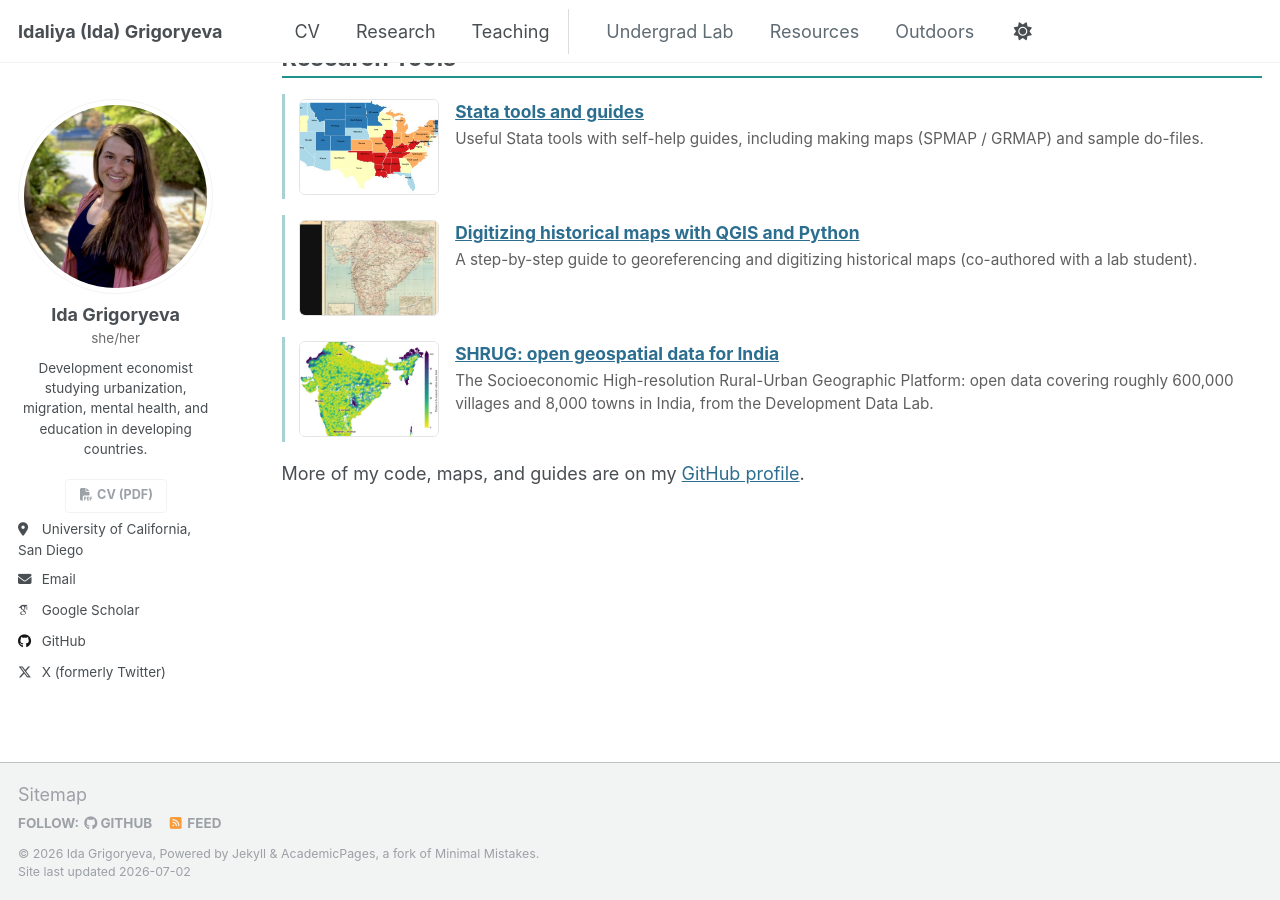
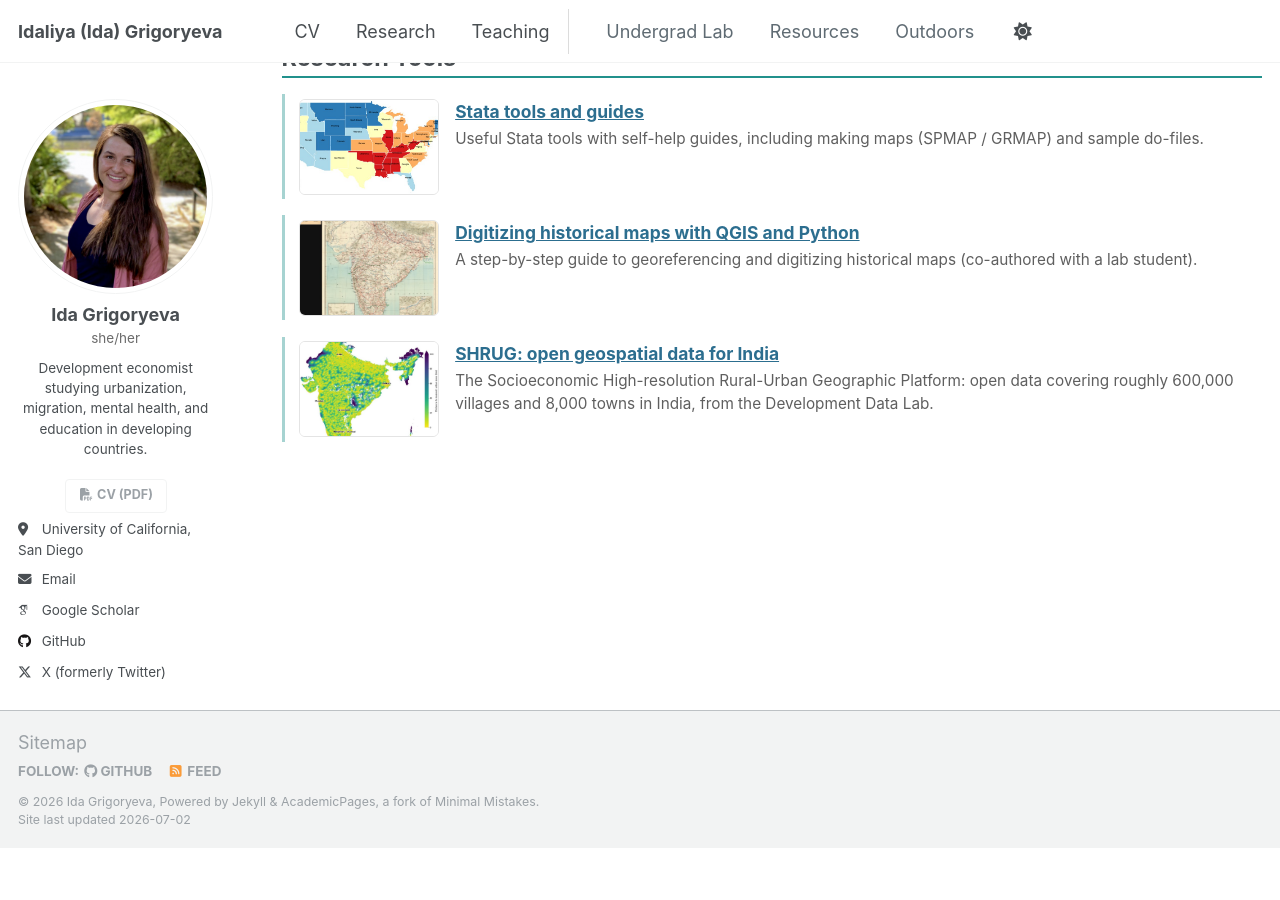
Before and after one commit to idagri/idagri.github.io, a Jekyll site: the page built from _pages/resources.md, in a window 1280 px wide and 900 px high, scrolled down 764 px. Built offline with Jekyll 4.4.1, drawn with Linux system fonts in a browser that asks for light colours; some web fonts are replaced; a script that is not in the unit is left out; after the commit the page ends 1612 px from its top, so only the background shows below that; part of the change alters nothing that is shown.

Commit message:
Resources/Data: de-personalize the geospatial guide (concise resource facts; GHS data-types sub-bullet; UPenn + geo4.dev grouped as aggregated catalogs). MH tables: rename Youth column to "Youth available?" with specific values (by age / student status / youth-only / no). DHS: MH module is a small but growing set (Nepal, Kenya, Bangladesh, ...), not two only. Remove the redundant "more on my GitHub" line.
Co-Authored-By: Claude Opus 4.8 <noreply@anthropic.com>

```diff
--- a/_pages/resources.md
+++ b/_pages/resources.md
@@ -92,67 +92,68 @@ Curated datasets I point students to.
 <details markdown="1">
 <summary><b>Geospatial data</b> for development &amp; urban research</summary>
 
-For a broad catalog of global and US spatial data, the [UPenn Libraries GIS guide](https://guides.library.upenn.edu/c.php?g=1321452&p=9876288) is a great starting point. The sources I reach for most:
+Publicly available spatial and satellite data for development and urban research:
 
-- **[GHS - Global Human Settlement Layer](https://human-settlement.emergency.copernicus.eu/)** (JRC / Copernicus). Global gridded built-up surface (GHS-BUILT), population (GHS-POP), and a settlement / degree-of-urbanization layer (GHS-SMOD), plus the Urban Centre Database (GHS-UCDB) of consistently delineated cities. I mostly use the GHS-POP population grids (1975-2020) and the Urban Centre Database to define and track cities over time.
-- **[DHS - Demographic and Health Surveys](https://dhsprogram.com/)**. Household survey microdata across many developing countries. The geospatial program adds (randomly displaced) GPS cluster coordinates and spatial covariates such as night lights, so health and wellbeing outcomes can be tied to place; the confidential GPS data needs a short access request.
-- **Night lights.** VIIRS and DMSP nighttime-lights rasters, a standard proxy for local economic activity (Matt Lowe's night-lights and ArcGIS guide is a good hands-on introduction).
-- **[GADM](https://gadm.org/)**. My default source for administrative boundaries (country down to level 2-3) when I need clean, current admin polygons.
-- **[IPUMS International](https://international.ipums.org/international/geography_gis.shtml)**. Harmonized (consistent-over-time GEOLEV1 / GEOLEV2) and unharmonized (year-specific) administrative boundaries that link directly to census microdata; see the [GIS boundary files](https://international.ipums.org/international/gis.shtml). For the US, [IPUMS USA](https://usa.ipums.org/usa/) does the same with US census data.
-- **[geo4.dev data catalog](https://www.geo4.dev/library?cat=Data+Catalog)**. A catalog of spatial datasets aimed specifically at development research.
+- **[GHS - Global Human Settlement Layer](https://human-settlement.emergency.copernicus.eu/)** (JRC / Copernicus). Global gridded data on the human presence, 1975 onward.
+    - GHS-BUILT (built-up surface), GHS-POP (population grids), GHS-SMOD (settlement model / degree of urbanization), and GHS-UCDB (Urban Centre Database of consistently delineated cities).
+- **[DHS - Demographic and Health Surveys](https://dhsprogram.com/)**. Household survey microdata across many developing countries; the geospatial program adds (randomly displaced) GPS cluster coordinates and covariates such as night lights. Confidential GPS data needs a short access request.
+- **Night lights.** VIIRS and DMSP nighttime-lights rasters, a standard proxy for local economic activity (see Matt Lowe's night-lights and ArcGIS guide).
+- **[GADM](https://gadm.org/)**. Administrative boundaries worldwide, country down to level 2-3.
+- **[IPUMS International](https://international.ipums.org/international/geography_gis.shtml)**. Harmonized (consistent-over-time GEOLEV1 / GEOLEV2) and unharmonized (year-specific) administrative boundaries linked to census microdata; see the [GIS boundary files](https://international.ipums.org/international/gis.shtml). [IPUMS USA](https://usa.ipums.org/usa/) does the same for the US.
+- **Aggregated catalogs.** The [UPenn Libraries GIS guide](https://guides.library.upenn.edu/c.php?g=1321452&p=9876288) (global and US spatial data) and the [geo4.dev data catalog](https://www.geo4.dev/library?cat=Data+Catalog) (development-focused) list many more sources.
 
 </details>
 
 <details class="ds-guide" markdown="1">
 <summary><b>Mental health &amp; wellbeing data</b></summary>
 
-Publicly available datasets that carry a validated mental-health or wellbeing measure, plus a few key economics papers with open replication data. Most datasets are free with registration; restricted or paid ones are flagged. The <span class="ds-youth">youth</span> tag marks samples that include adolescents or young adults (usable for student / youth mental-health research).
+Publicly available datasets that carry a validated mental-health or wellbeing measure, plus a few key economics papers with open replication data. Most datasets are free with registration; restricted or paid ones are flagged. The **Youth available?** column notes whether adolescents / young adults are covered: by age (a general sample you can filter), by student status, or as a youth-only sample.
 
 **Development and low- or middle-income country panels**
 
-| Dataset (measure) | Geographic coverage | Unit of obs. | Total N | Youth | Access |
+| Dataset (measure) | Geographic coverage | Unit of obs. | Total N | Youth available? | Access |
 |---|---|---|---|---|---|
-| **[IFLS](https://www.rand.org/health/surveys/FLS/IFLS/access.html)** - Indonesia Family Life Survey (CES-D-10) | Indonesia, 13 provinces; province-level (GPS restricted) | Households &amp; individuals (15+ for CES-D) | ~30,000 individuals / 7,200+ households | <span class="ds-youth">youth</span> | Free, registration |
-| **[MxFLS](https://www.ennvih-mxfls.org/english/)** - Mexican Family Life Survey (Zung/Calderon depression) | Mexico, national; state &amp; municipality | Individuals in households (15+) | ~35,000 individuals / 8,400 households | <span class="ds-youth">youth</span> | Free, registration |
-| **[Young Lives](https://www.younglives.org.uk/)** (SRQ-20, Cantril, GAD-7/PHQ-8) | Ethiopia, India, Peru, Vietnam; region/district | Index children, 2 cohorts | ~12,000 children | <span class="ds-youth">youth</span> | Free, registration (UK Data Service) |
-| **[NIDS](https://www.datafirst.uct.ac.za/dataportal/index.php/collections/NIDS)** - National Income Dynamics Study (CES-D-10) | South Africa, national; district municipality | Individuals (15+) | ~28,000 individuals / 7,300 households | <span class="ds-youth">youth</span> | Free, registration |
-| **[CFPS](https://opendata.pku.edu.cn/dataverse/CFPS)** - China Family Panel Studies (CES-D, K6) | China, 25 provinces (~95% of pop.) | Individuals &amp; households (10+) | ~42,600 individuals / 14,960 households | <span class="ds-youth">youth</span> | Free, registration + data-use agreement |
+| **[IFLS](https://www.rand.org/health/surveys/FLS/IFLS/access.html)** - Indonesia Family Life Survey (CES-D-10) | Indonesia, 13 provinces; province-level (GPS restricted) | Households &amp; individuals (15+ for CES-D) | ~30,000 individuals / 7,200+ households | Yes, age 15+ | Free, registration |
+| **[MxFLS](https://www.ennvih-mxfls.org/english/)** - Mexican Family Life Survey (Zung/Calderon depression) | Mexico, national; state &amp; municipality | Individuals in households (15+) | ~35,000 individuals / 8,400 households | Yes, age 15+ | Free, registration |
+| **[Young Lives](https://www.younglives.org.uk/)** (SRQ-20, Cantril, GAD-7/PHQ-8) | Ethiopia, India, Peru, Vietnam; region/district | Index children, 2 cohorts | ~12,000 children | Youth cohort (child to young adult) | Free, registration (UK Data Service) |
+| **[NIDS](https://www.datafirst.uct.ac.za/dataportal/index.php/collections/NIDS)** - National Income Dynamics Study (CES-D-10) | South Africa, national; district municipality | Individuals (15+) | ~28,000 individuals / 7,300 households | Yes, age 15+ | Free, registration |
+| **[CFPS](https://opendata.pku.edu.cn/dataverse/CFPS)** - China Family Panel Studies (CES-D, K6) | China, 25 provinces (~95% of pop.) | Individuals &amp; households (10+) | ~42,600 individuals / 14,960 households | Yes, age 10+ | Free, registration + data-use agreement |
 
 **Cross-national**
 
-| Dataset (measure) | Geographic coverage | Unit of obs. | Total N | Youth | Access |
+| Dataset (measure) | Geographic coverage | Unit of obs. | Total N | Youth available? | Access |
 |---|---|---|---|---|---|
-| **[WHO World Mental Health](https://www.hcp.med.harvard.edu/wmh/)** (CIDI diagnostic) | 28+ countries; country-level | Adults (mostly 18+) | &gt;200,000 interviews | — | Restricted (consortium agreement) |
-| **[Global Burden of Disease](https://vizhub.healthdata.org/gbd-results/)** (modeled prevalence &amp; burden) | 204 countries + some subnational | Modeled location x year x age x sex | Aggregate (not respondents) | <span class="ds-youth">youth</span> | Free, registration |
-| **[DHS](https://dhsprogram.com/data/)** - Demographic and Health Surveys (PHQ-9 + GAD-7; Nepal &amp; Mozambique 2022 only) | 63 countries; displaced GPS clusters | Individuals 15-49 | ~5,000-30,000 households / survey | <span class="ds-youth">youth</span> | Free, registration |
+| **[WHO World Mental Health](https://www.hcp.med.harvard.edu/wmh/)** (CIDI diagnostic) | 28+ countries; country-level | Adults (mostly 18+) | &gt;200,000 interviews | No (adults) | Restricted (consortium agreement) |
+| **[Global Burden of Disease](https://vizhub.healthdata.org/gbd-results/)** (modeled prevalence &amp; burden) | 204 countries + some subnational | Modeled location x year x age x sex | Aggregate (not respondents) | Yes (age bands, incl. 10-19) | Free, registration |
+| **[DHS](https://dhsprogram.com/data/)** - Demographic and Health Surveys (mental-health module: PHQ-9 + GAD-7) | Overall 63 countries (displaced GPS clusters); the MH module is in a small but growing set (Nepal, Kenya, Bangladesh, and others), not most surveys | Individuals 15-49 | ~5,000-30,000 households / survey | Yes, age 15-49 | Free, registration |
 
 **United States**
 
-| Dataset (measure) | Geographic coverage | Unit of obs. | Total N | Youth | Access |
+| Dataset (measure) | Geographic coverage | Unit of obs. | Total N | Youth available? | Access |
 |---|---|---|---|---|---|
-| **[Add Health](https://addhealth.cpc.unc.edu/data/)** (CES-D depression) | US, national; geocodes restricted | Individuals, grades 7-12 into adulthood | ~20,000 (in-home) | <span class="ds-youth">youth</span> | Public-use free; full sample restricted |
-| **[NSDUH](https://www.samhsa.gov/data/data-we-collect/nsduh-national-survey-drug-use-and-health/datafiles)** - Nat. Survey on Drug Use &amp; Health (Kessler K6, MDE module) | US, national + state (small-area est.) | Individuals 12+ | ~67,500 / year | <span class="ds-youth">youth</span> | Free public-use files |
-| **[NHANES](https://www.cdc.gov/nchs/nhanes/index.htm)** (PHQ-9) | US, national only in public file | Individuals, all ages | ~5,000 / year | <span class="ds-youth">youth</span> | Free (18+); 12-17 file restricted |
-| **[NCS-R / NCS-A](https://www.icpsr.umich.edu/web/ICPSR/studies/20240)** (CIDI diagnostic) | US, national | Individuals: adults / adolescents | 9,282 / 10,123 | <span class="ds-youth">youth</span> | NCS-R free; NCS-A restricted |
-| **[HRS](https://hrsdata.isr.umich.edu/data-products/public-survey-data)** - Health &amp; Retirement Study (CES-D-8) | US, national | Adults 50+ | ~20,000 / wave | — | Free, registration |
-| **[Healthy Minds Study](https://healthymindsnetwork.org/hms/)** (PHQ-9, GAD-7, flourishing) | US colleges; Census region only, individual colleges blinded | College / university students | ~935,000 (675+ colleges) | <span class="ds-youth">youth</span> | Free, de-identified; short data-request form |
+| **[Add Health](https://addhealth.cpc.unc.edu/data/)** (CES-D depression) | US, national; geocodes restricted | Individuals, grades 7-12 into adulthood | ~20,000 (in-home) | Yes (adolescent cohort) | Public-use free; full sample restricted |
+| **[NSDUH](https://www.samhsa.gov/data/data-we-collect/nsduh-national-survey-drug-use-and-health/datafiles)** - Nat. Survey on Drug Use &amp; Health (Kessler K6, MDE module) | US, national + state (small-area est.) | Individuals 12+ | ~67,500 / year | Yes, age 12+ | Free public-use files |
+| **[NHANES](https://www.cdc.gov/nchs/nhanes/index.htm)** (PHQ-9) | US, national only in public file | Individuals, all ages | ~5,000 / year | Yes (12-17 restricted) | Free (18+); 12-17 file restricted |
+| **[NCS-R / NCS-A](https://www.icpsr.umich.edu/web/ICPSR/studies/20240)** (CIDI diagnostic) | US, national | Individuals: adults / adolescents | 9,282 / 10,123 | Yes (NCS-A, 13-18) | NCS-R free; NCS-A restricted |
+| **[HRS](https://hrsdata.isr.umich.edu/data-products/public-survey-data)** - Health &amp; Retirement Study (CES-D-8) | US, national | Adults 50+ | ~20,000 / wave | No (50+) | Free, registration |
+| **[Healthy Minds Study](https://healthymindsnetwork.org/hms/)** (PHQ-9, GAD-7, flourishing) | US colleges; Census region only, individual colleges blinded | College / university students | ~935,000 (675+ colleges) | Students only (college) | Free, de-identified; short data-request form |
 
 **UK and Europe**
 
-| Dataset (measure) | Geographic coverage | Unit of obs. | Total N | Youth | Access |
+| Dataset (measure) | Geographic coverage | Unit of obs. | Total N | Youth available? | Access |
 |---|---|---|---|---|---|
-| **[Understanding Society](https://www.understandingsociety.ac.uk/)** (UKHLS) (GHQ-12, SWEMWBS; youth SDQ) | UK; region public, finer restricted | Households &amp; individuals (16+; youth 10-15) | ~40,000 households / ~100,000 individuals | <span class="ds-youth">youth</span> | Free, registration (UK Data Service) |
-| **[ELSA](https://www.elsa-project.ac.uk/accessing-elsa-data)** - English Longitudinal Study of Ageing (CES-D-8) | England; region-level public | Adults 50+ | ~11,400 (Wave 1 core) | — | Free, registration |
-| **[SHARE](https://share-eric.eu/data/data-access)** (EURO-D) | 28 European countries + Israel; country-level | Adults 50+ | ~160,000 respondents | — | Free (scientific use), registration |
-| **[UK Biobank](https://www.ukbiobank.ac.uk/use-our-data/apply-for-access/)** (PHQ-9, GAD-7, CIDI-SF) | UK; location restricted (1 km grid) | Adults 40-69 | ~500,000 | — | Application + fee + agreement |
-| **[HBSC](https://www.uib.no/en/hbscdata)** - Health Behaviour in School-aged Children (psychosomatic scale, Cantril; wellbeing, not clinical) | 45+ countries; country/region | Students aged 11, 13, 15 | ~220,000+ / round | <span class="ds-youth">youth</span> | Aggregate public; microdata by request (embargo) |
+| **[Understanding Society](https://www.understandingsociety.ac.uk/)** (UKHLS) (GHQ-12, SWEMWBS; youth SDQ) | UK; region public, finer restricted | Households &amp; individuals (16+; youth 10-15) | ~40,000 households / ~100,000 individuals | Yes (youth panel 10-15) | Free, registration (UK Data Service) |
+| **[ELSA](https://www.elsa-project.ac.uk/accessing-elsa-data)** - English Longitudinal Study of Ageing (CES-D-8) | England; region-level public | Adults 50+ | ~11,400 (Wave 1 core) | No (50+) | Free, registration |
+| **[SHARE](https://share-eric.eu/data/data-access)** (EURO-D) | 28 European countries + Israel; country-level | Adults 50+ | ~160,000 respondents | No (50+) | Free (scientific use), registration |
+| **[UK Biobank](https://www.ukbiobank.ac.uk/use-our-data/apply-for-access/)** (PHQ-9, GAD-7, CIDI-SF) | UK; location restricted (1 km grid) | Adults 40-69 | ~500,000 | No (40-69) | Application + fee + agreement |
+| **[HBSC](https://www.uib.no/en/hbscdata)** - Health Behaviour in School-aged Children (psychosomatic scale, Cantril; wellbeing, not clinical) | 45+ countries; country/region | Students aged 11, 13, 15 | ~220,000+ / round | Students only (ages 11/13/15) | Aggregate public; microdata by request (embargo) |
 
 **Subjective wellbeing** (life satisfaction and happiness, not clinical mental health)
 
-| Dataset (measure) | Geographic coverage | Unit of obs. | Total N | Youth | Access |
+| Dataset (measure) | Geographic coverage | Unit of obs. | Total N | Youth available? | Access |
 |---|---|---|---|---|---|
-| **[Gallup World Poll](https://www.gallup.com/analytics/318923/world-poll-public-datasets.aspx)** (Cantril ladder, daily affect) | 160+ countries; country-level | Adults 15+ | ~1,000 / country / year | <span class="ds-youth">youth</span> | Paid microdata; some free aggregates |
-| **[World Values Survey](https://www.worldvaluessurvey.org/)** (life satisfaction, happiness) | 64 countries (Wave 7); country-level | Adults 18+ | ~95,000 / wave | — | Free, registration |
+| **[Gallup World Poll](https://www.gallup.com/analytics/318923/world-poll-public-datasets.aspx)** (Cantril ladder, daily affect) | 160+ countries; country-level | Adults 15+ | ~1,000 / country / year | Yes, age 15+ | Paid microdata; some free aggregates |
+| **[World Values Survey](https://www.worldvaluessurvey.org/)** (life satisfaction, happiness) | 64 countries (Wave 7); country-level | Adults 18+ | ~95,000 / wave | No (18+) | Free, registration |
 
 **Key mental-health economics papers (with public replication data)**
 
@@ -190,5 +191,3 @@ Publicly available datasets that carry a validated mental-health or wellbeing me
 <p class="rd">The Socioeconomic High-resolution Rural-Urban Geographic Platform: open data covering roughly 600,000 villages and 8,000 towns in India, from the Development Data Lab.</p>
 </div>
 </div>
-
-More of my code, maps, and guides are on my [GitHub profile](https://github.com/idagri).
```
